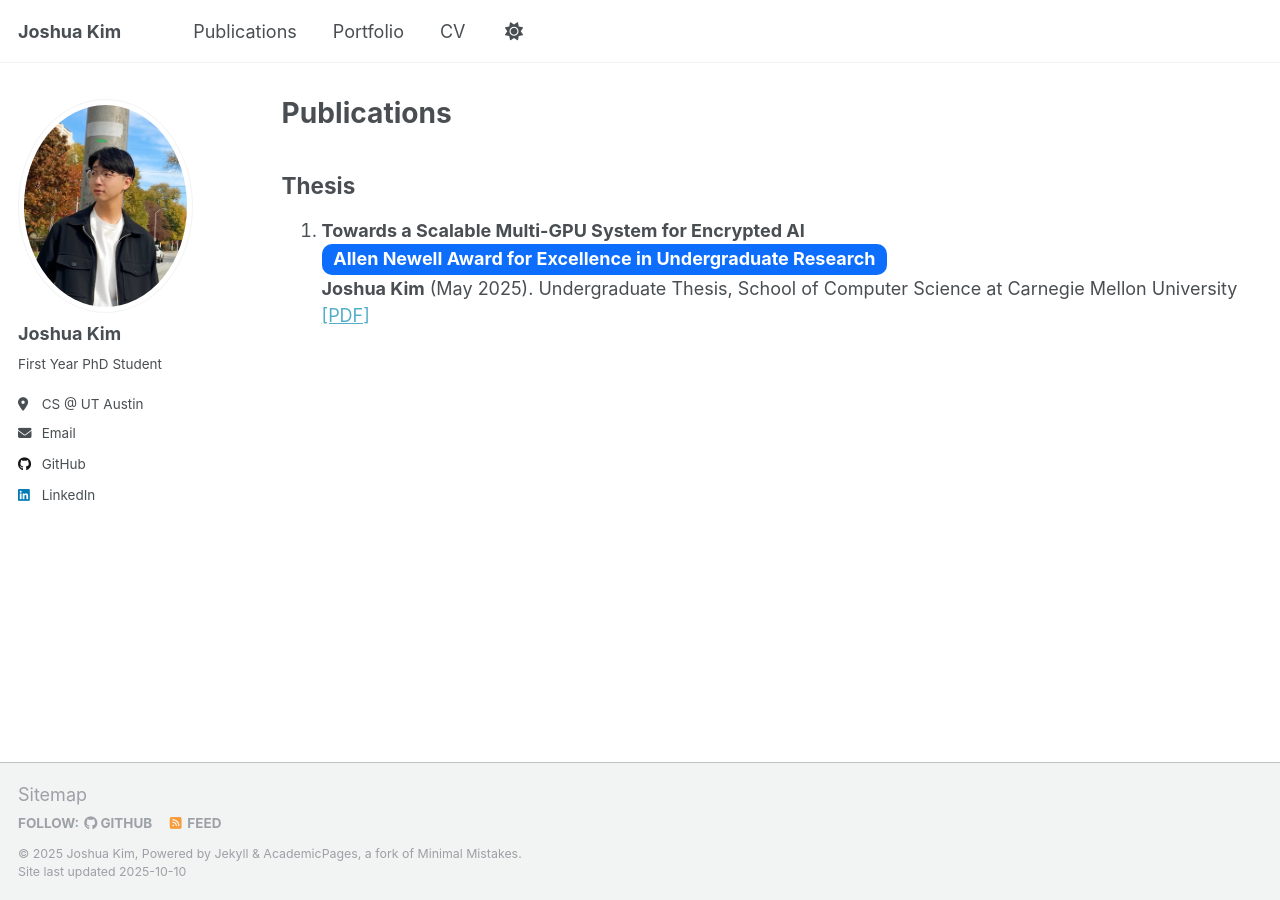
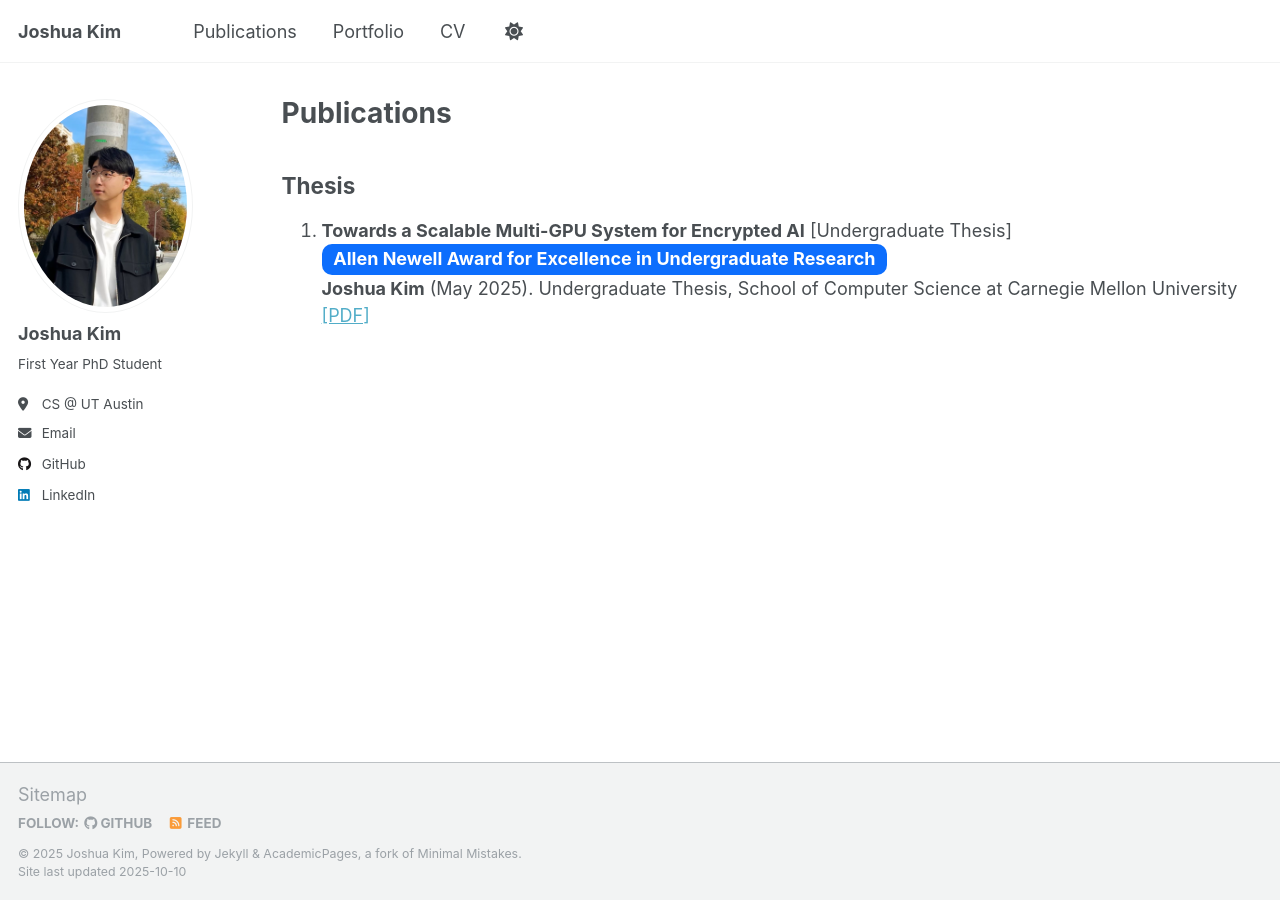
Before and after one commit to joshk411/joshk411.github.io, a Jekyll site: the page built from _pages/publications.md, in a window 1280 px wide. Built offline with Jekyll 4.4.1, drawn with Linux system fonts in a browser that asks for light colours; a script that is not in the unit is left out.

Commit message:
Update thesis label

```diff
--- a/_pages/publications.md
+++ b/_pages/publications.md
@@ -19,7 +19,7 @@ author_profile: true
 <ol reversed>
 
 <li>
-<strong>Towards a Scalable Multi-GPU System for Encrypted AI</strong>
+<strong>Towards a Scalable Multi-GPU System for Encrypted AI</strong> [Undergraduate Thesis]
 <span class="badge fs-6" style="background: #0d6efd;">Allen Newell Award for Excellence in Undergraduate Research</span>
 <br>
 <b>Joshua Kim</b> (May 2025). Undergraduate Thesis, School of Computer Science at Carnegie Mellon University
```
